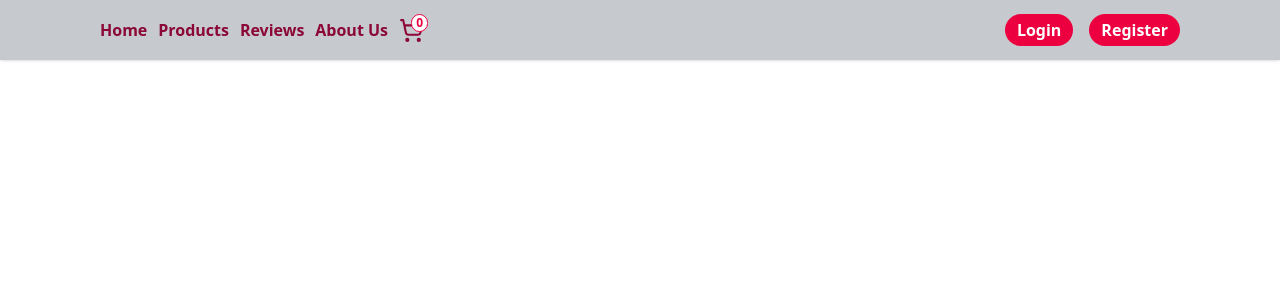
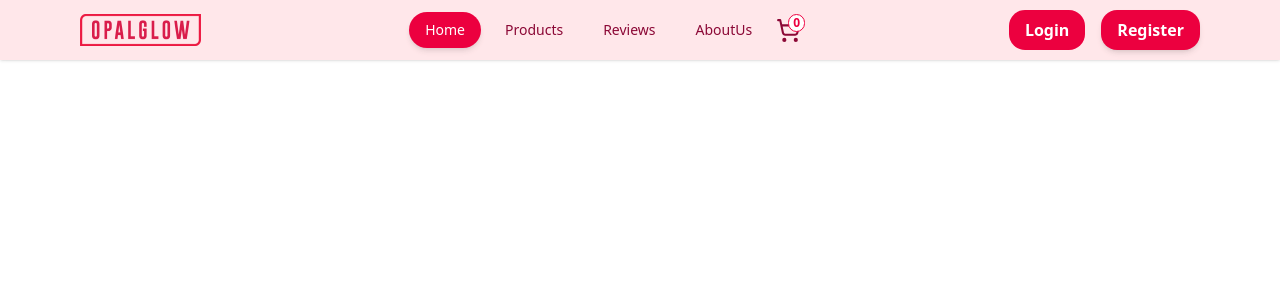
Before and after one commit to hello-sahasraka/OpalGlow, a React (Vite) app in the folder opalglow-frontend/: page / in a window 1280 px wide. Shown: the top 300 px of the page. Built offline with nearby package versions, Linux system fonts and the light colour scheme.

Commit message:
feat: redesign header and user product page UI
- Update header navigation with modern styling and responsive layout
- Redesign user product page

```diff
--- a/opalglow-frontend/index.html
+++ b/opalglow-frontend/index.html
@@ -2,7 +2,7 @@
 <html lang="en">
   <head>
     <meta charset="UTF-8" />
-    <link rel="icon" type="image/png" href="./public/opal-logo.png">
+    <link rel="icon" type="image/png" href="./opal-logo.png">
     <meta name="viewport" content="width=device-width, initial-scale=1.0" />
     <title>Opel Glow Cosmetics</title>
   </head>
--- a/opalglow-frontend/src/Components/Header.jsx
+++ b/opalglow-frontend/src/Components/Header.jsx
@@ -1,12 +1,14 @@
-import { Link } from "react-router-dom";
+import { Link, useLocation } from "react-router-dom";
 import { ShoppingCart, Menu } from 'lucide-react';
 import getCart from "../../Uitils/Cart";
 import { useEffect, useState } from "react";
 import UserData from "./UserData";
+import opalglow from "../assets/opalglow.png";
 
 const Header = () => {
   const [itemAmount, setItemAmount] = useState(0);
   const [menuOpen, setMenuOpen] = useState(false);
+  const location = useLocation();
 
   const updateCartCount = () => {
     const cartItems = getCart();
@@ -19,8 +21,15 @@ const Header = () => {
     return () => window.removeEventListener("storage", updateCartCount);
   }, []);
 
+  const navLinks = [
+    { path: "/", label: "Home" },
+    { path: "/products", label: "Products" },
+    { path: "/reviews", label: "Reviews" },
+    { path: "/aboutus", label: "AboutUs" },
+  ];
+
   return (
-    <div className="sticky top-0 w-full h-[60px] bg-gray-800/25 backdrop-blur-md text-rose-900 font-semibold flex justify-between items-center px-4 sm:px-8 lg:px-[100px] shadow z-10">
+    <div className="sticky top-0 w-full h-[60px] bg-rose-300/25 backdrop-blur-lg text-rose-900 font-semibold flex justify-between items-center px-4 sm:px-8 lg:px-20 shadow z-10">
       {/* Mobile Menu Toggle */}
       <div className="lg:hidden">
         <button onClick={() => setMenuOpen(!menuOpen)}>
@@ -30,12 +39,26 @@ const Header = () => {
 
       {/* Desktop Navigation */}
       <div className="hidden lg:flex justify-between items-center w-full h-full">
-        <div className="flex justify-between items-center w-[30%] h-full">
-          <Link to="/">Home</Link>
+        <img src={opalglow} alt="OpalGlow Logo" className="h-8" />
+        <div className="flex justify-between items-center w-[35%] h-full">
+          {
+            navLinks.map(({ path, label }) => {
+              const isActive = location.pathname === path;
+              return (
+                <Link
+                  key={path}
+                  to={path}
+                  className={`flex items-center gap-3 px-4 py-2 rounded-full transition-all duration-200 text-sm text-rose-900 font-medium
+                ${isActive ? "bg-rose-600 text-white shadow-md" : "hover:bg-rose-800 text-gray-300 hover:text-white"}`}>{label}</Link>
+              )
+            })
+          }
+          {/* <Link to="/">Home</Link>
           <Link to="/products">Products</Link>
           <Link to="/reviews">Reviews</Link>
-          <Link to="/aboutus">About Us</Link>
-          <Link to="/cart" className="relative">
+          <Link to="/aboutus">About Us</Link> */}
+          <Link
+            to="/cart" className={`relative ${location.pathname === "/cart" && "text-rose-600 scale-105"}`}>
             <ShoppingCart size={25} />
             <span className="absolute -top-1 -right-1 bg-white border border-rose-600 text-rose-600 text-xs font-semibold px-1 rounded-full">
               {itemAmount}
--- a/opalglow-frontend/src/Components/Loader.jsx
+++ b/opalglow-frontend/src/Components/Loader.jsx
@@ -2,7 +2,7 @@ import React from 'react';
 
 const Loader = () => {
   return (
-    <div className="w-full h-[80vh] flex justify-center items-center">
+    <div className="w-full h-full flex justify-center items-center">
       <div className="w-16 h-16 border-4 border-gray-300 border-dashed rounded-full animate-spin border-t-gray-600"></div>
     </div>
   );
--- a/opalglow-frontend/src/Components/UserData.jsx
+++ b/opalglow-frontend/src/Components/UserData.jsx
@@ -28,13 +28,13 @@ const UserData = () => {
         <div>
             {!user ?
                 <div className="w-full h-full flex justify-center items-center gap-4">
-                    <Link to="/login" className="bg-rose-600 text-white rounded-2xl px-3 py-1 hover:bg-rose-700">Login</Link>
-                    <Link to="/register" className="bg-rose-600 text-white rounded-2xl px-3 py-1 hover:bg-rose-700">Register</Link>
+                    <Link to="/login" className="bg-rose-600 text-white rounded-2xl px-4 py-2 hover:bg-rose-700 transition-all duration-200 text-md">Login</Link>
+                    <Link to="/register" className="bg-rose-600 text-white rounded-2xl px-4 py-2 hover:bg-rose-700 transition-all duration-200 shadow-md text-md">Register</Link>
                 </div>
                 :
                 <div className="h-full flex justify-center items-center">
                     <button
-                        className="bg-rose-600 text-white rounded-2xl px-3 py-1 hover:bg-rose-700"
+                        className="bg-rose-600 text-white rounded-full px-4 py-2 hover:bg-rose-800 transition-all duration-200 shadow-md text-md"
                         onClick={() => {
                             setUser(null);
                             localStorage.removeItem("token");
```
Also changed, not shown: opalglow-frontend/src/assets/OpalGlow.png (added).
